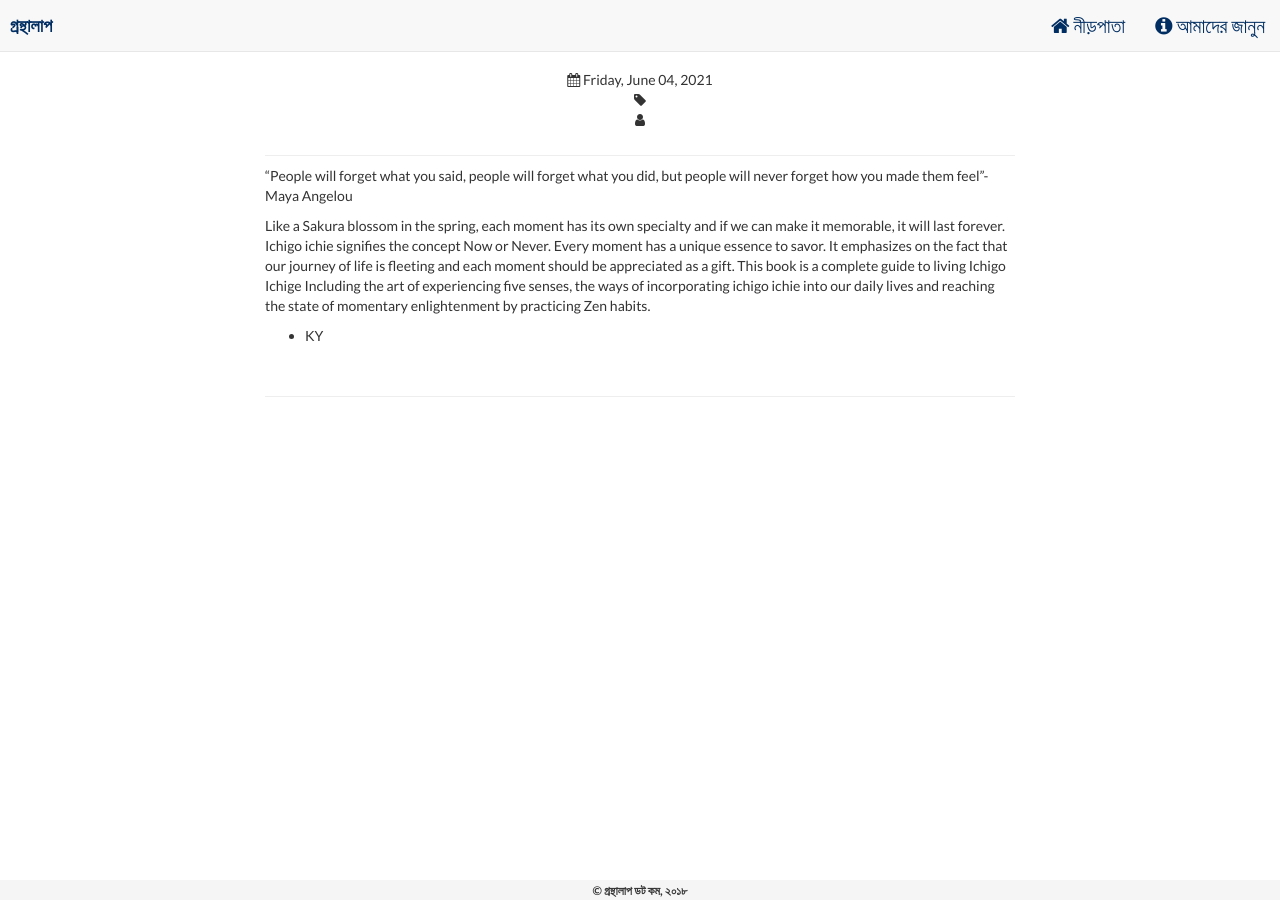
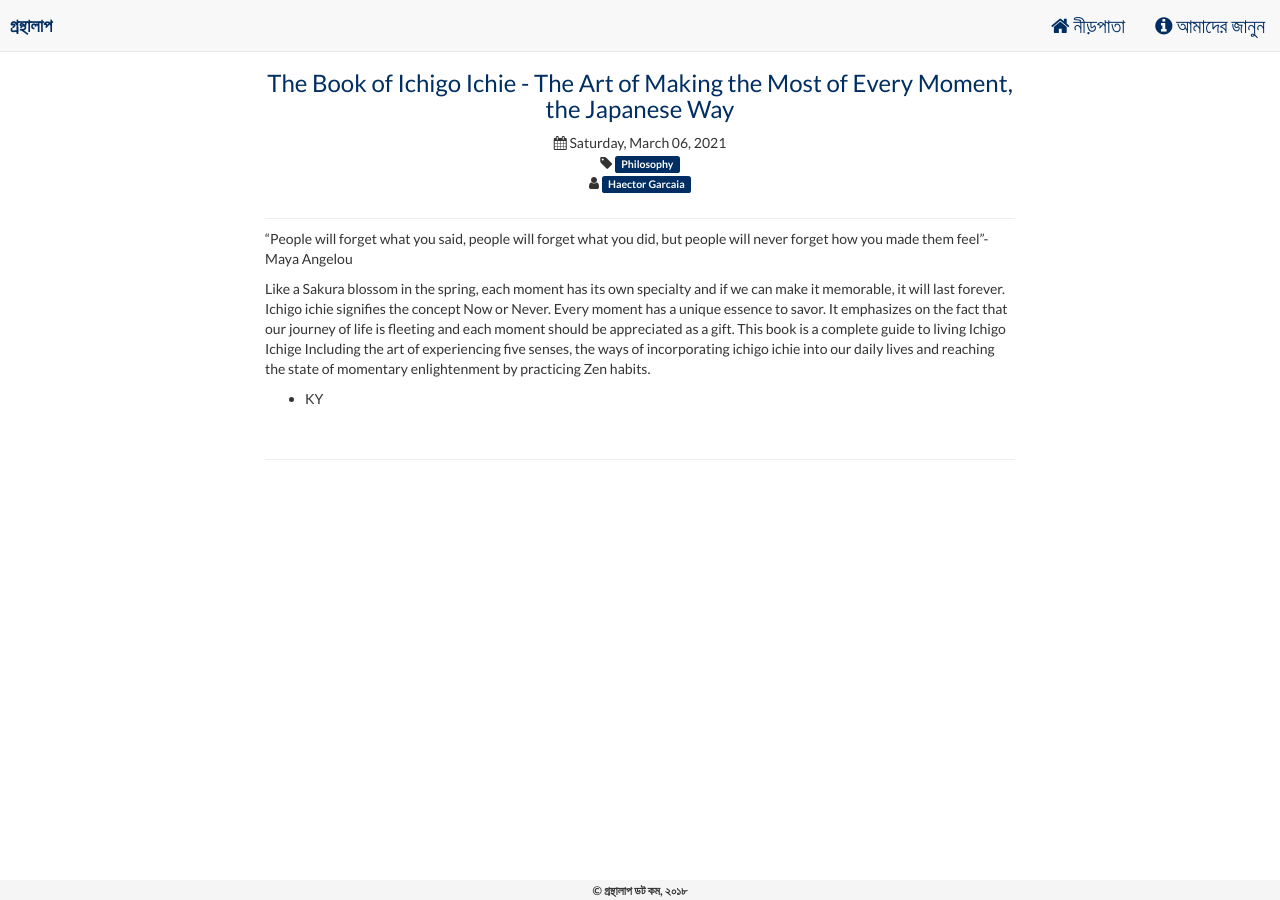
Before and after one commit to jamal919/gronthalap.com, a Jekyll site: the page built from _posts/2021-03-06-The-Book-of-Ichigo-Ichie.md, in a window 1280 px wide. Built offline with Jekyll 4.4.1, drawn with Linux system fonts in a browser that asks for light colours; nearby versions of some CDN libraries; our own code applies the rules of GitHub Pages for plain Markdown files; some of the changed lines change nothing that is shown.

Commit message:
:bug: Fixes a bug in title name

```diff
--- a/_posts/2021-03-06-The-Book-of-Ichigo-Ichie.md
+++ b/_posts/2021-03-06-The-Book-of-Ichigo-Ichie.md
@@ -1,7 +1,7 @@
 ---
 layout: post
-title: The Book of Ichigo Ichie: The Art of Making the Most of Every Moment, the Japanese Way
-category: Haector Garcaia, Francesc Miralles, Charlotte Whittle
+title: The Book of Ichigo Ichie - The Art of Making the Most of Every Moment, the Japanese Way
+category: Haector Garcaia
 tags: [Philosophy]
 ---
 
```
